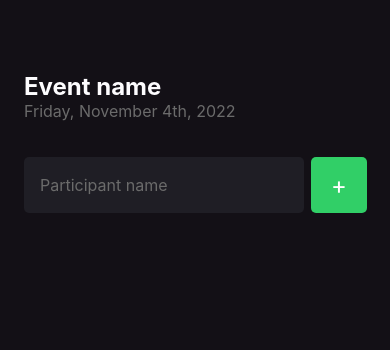
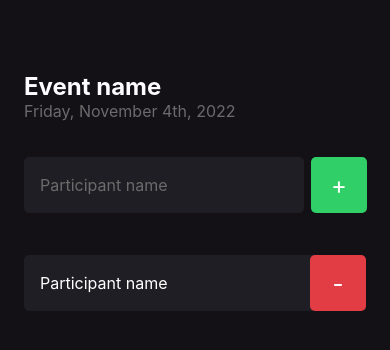
Before and after one commit to ecorrales1979/imhere, a React Native app: screen / in a window 390 px wide. Shown: the top 350 px of the page. Built offline with nearby package versions, Linux system fonts and the light colour scheme.

Commit message:
feat: create component to view participant info

```diff
--- /dev/null
+++ b/src/components/participant/index.tsx
@@ -0,0 +1,18 @@
+import { Text, TouchableOpacity, View } from 'react-native';
+import { styles } from './styles';
+
+export default function Participant() {
+  const handleRemoveParticipant = () => {
+    console.log('You pressed the Remove Participant Button')
+  }
+
+  return (
+    <View style={styles.container}>
+      <Text style={styles.participantName}>Participant name</Text>
+
+      <TouchableOpacity style={styles.button} activeOpacity={0.7} onPress={handleRemoveParticipant}>
+        <Text style={styles.buttonText}>-</Text>
+      </TouchableOpacity>
+    </View>
+  );
+}
--- /dev/null
+++ b/src/components/participant/styles.ts
@@ -0,0 +1,31 @@
+import { StyleSheet } from 'react-native';
+
+export const styles = StyleSheet.create({
+  container: {
+    flexDirection: 'row',
+    alignItems: 'center',
+    width: '100%',
+    backgroundColor: '#1F1E25',
+    borderRadius: 5,
+    marginBottom: 10,
+  },
+  participantName: {
+    flex: 1,
+    color: '#FFF',
+    fontSize: 16,
+    marginLeft: 16,
+    marginRight: 16,
+  },
+  button: {
+    justifyContent: 'center',
+    alignItems: 'center',
+    width: 56,
+    height: 56,
+    borderRadius: 5,
+    backgroundColor: '#E23C44',
+  },
+  buttonText: {
+    color: '#fff',
+    fontSize: 24,
+  },
+});
--- a/src/screens/home/index.tsx
+++ b/src/screens/home/index.tsx
@@ -2,6 +2,7 @@ import { StatusBar } from 'expo-status-bar';
 import { Text, TextInput, TouchableOpacity, View } from 'react-native';
 
 import { styles } from './styles'
+import Participant from '../../components/participant';
 
 export default function Home() {
   const handleAddParticipant = () => {
@@ -25,6 +26,8 @@ export default function Home() {
         </TouchableOpacity>
       </View>
 
+      <Participant />
+
       <StatusBar style="auto" />
     </View>
   );
```
